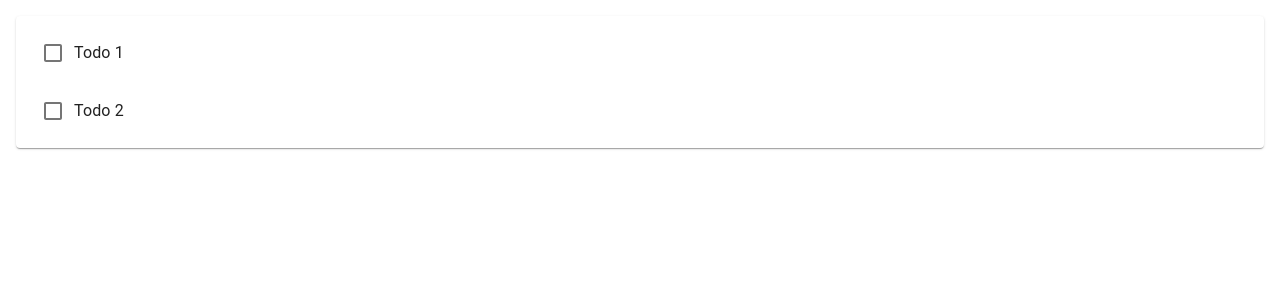
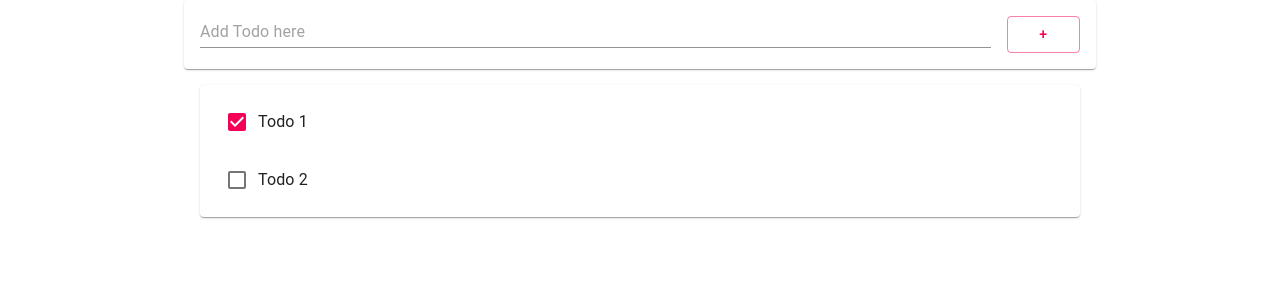
Before and after one commit to eundo2/todo-front, a React (Create React App) app: page / in a window 1280 px wide. Shown: the top 300 px of the page. Built offline with nearby package versions, Linux system fonts and the light colour scheme.

Commit message:
10. React 이벤트 핸들러로 목록 추가하기

```diff
--- /dev/null
+++ b/src/AddTodo.js
@@ -0,0 +1,56 @@
+import { Button, Grid, Paper, TextField } from "@material-ui/core";
+import React from "react";
+
+class AddTodo extends React.Component {
+    constructor(props) {
+        super(props);
+        this.state = { item:{title:""} };
+        this.add = props.add;
+    }
+
+    onInputChange = (e) => {
+        const thisItem = this.state.item;
+        thisItem.title = e.target.value;
+        this.setState({item:thisItem});
+    }
+
+    onButtonClick = (e) => {
+        this.add(this.state.item);
+        this.setState({item:{title:""}});
+    }
+
+    enterKeyEventHandler = (e) => {
+        if(e.key == "Enter") {
+            this.onButtonClick();
+        }
+    }
+
+    render() {
+        return(
+            <Paper style={{margine:16, padding:16}}>
+                <Grid container>
+                    <Grid xs={11} md={11} item style={{paddingRight:16}}>
+                        <TextField
+                        placeholder="Add Todo here"
+                        fullWidth
+                        onChange={this.onInputChange}
+                        value={this.state.item.title}
+                        onKeyPress={this.enterKeyEventHandler} // depre어쩌구 뜨더라 온키프레스
+                        />
+                    </Grid>
+                    <Grid xs={1} md={1} item>
+                        <Button
+                            fullWidth
+                            color="secondary"
+                            variant="outlined"
+                            onClick={this.onButtonClick}
+                        >
+                            +
+                        </Button>
+                    </Grid>
+                </Grid>
+            </Paper>
+        );
+    }
+}
+export default AddTodo;
--- a/src/App.js
+++ b/src/App.js
@@ -1,17 +1,27 @@
 import React from 'react';
 import Todo from './Todo';
 import './App.css';
-import { List, Paper } from '@material-ui/core';
+import { Container, List, Paper } from '@material-ui/core';
+import AddTodo from './AddTodo';
 
 class App extends React.Component {
   constructor(props) {
     super(props);
     this.state = {
       items: [
-        {id:0, title:"Todo 1", done:false },
-        {id:1, title:"Todo 2", done:false },
+        {id:"todo0", title:"Todo 1", done:true },
+        {id:"todo1", title:"Todo 2", done:false },
       ],
     };
+  }
+
+  add=(item)=>{
+    const thisItems = this.state.items;
+    item.id = "ID-" + thisItems.length;
+    item.done = false;
+    thisItems.push(item);
+    this.setState({items:thisItems});
+    console.log("items:",this.state.items);
   }
 
   render() {
@@ -25,7 +35,14 @@ class App extends React.Component {
       </Paper>
     );
 
-    return(<div className='App'>{todoItems}</div>);
+    return(
+      <div className='App'>
+        <Container maxWidth="md">
+          <AddTodo add={this.add}/>
+          <div className='TodoList'>{todoItems}</div>
+        </Container>
+      </div>
+    );
   }
 }
 
--- a/src/Todo.js
+++ b/src/Todo.js
@@ -11,7 +11,7 @@ class Todo extends React.Component {
         const item = this.state.item;
         return(
             <ListItem>
-                <Checkbox />
+                <Checkbox checked={item.done} />
                 <ListItemText>
                     <InputBase
                         inputProps={{"aria-label":"naked"}}
```
